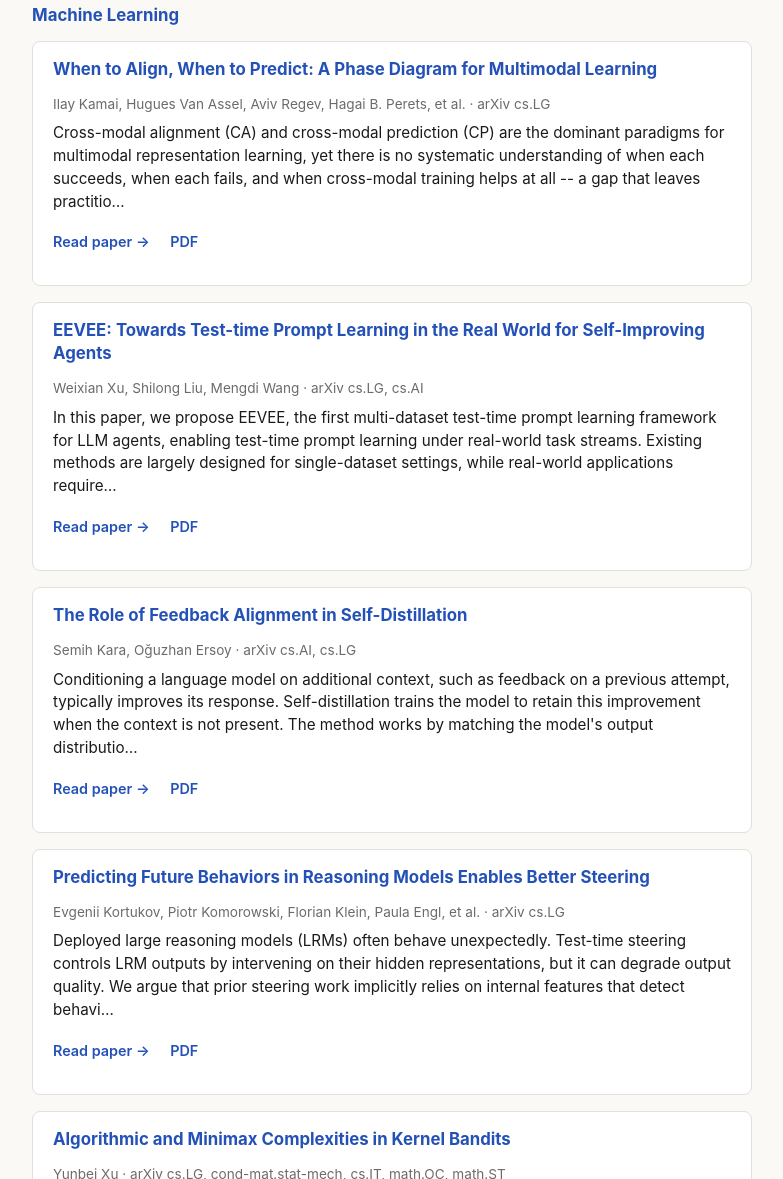
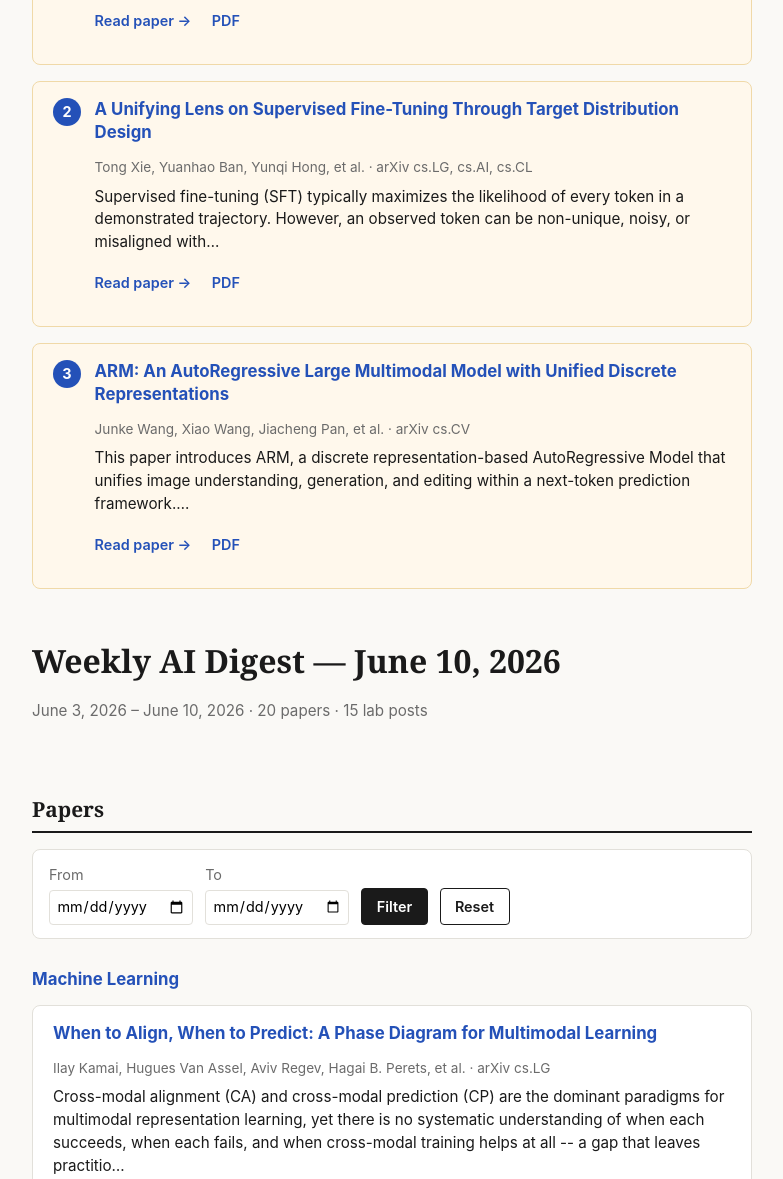
Before and after one commit to aidencc470/ai-research-digest, an Astro site: page / in a window 1280 px wide. Shown: the part 328-1507 px from the top of the page, without its empty margins (248-1031 px from the left). Built offline with nearby package versions, Linux system fonts and the light colour scheme; Astro itself is replaced by a stand-in of ours.

Commit message:
Add latest findings highlights and date filter for papers
Homepage now surfaces the 3 most recent papers with short summaries
above the full digest. Each issue page also gets a date-range filter
that hides paper categories outside the selected range.

```diff
--- /dev/null
+++ b/src/components/DateFilter.astro
@@ -0,0 +1,55 @@
+---
+---
+
+<div class="date-filter">
+  <label>
+    From
+    <input type="date" id="filter-from" />
+  </label>
+  <label>
+    To
+    <input type="date" id="filter-to" />
+  </label>
+  <button type="button" id="filter-apply">Filter</button>
+  <button type="button" id="filter-reset">Reset</button>
+</div>
+
+<script>
+  const fromInput = document.getElementById('filter-from') as HTMLInputElement;
+  const toInput = document.getElementById('filter-to') as HTMLInputElement;
+  const applyButton = document.getElementById('filter-apply');
+  const resetButton = document.getElementById('filter-reset');
+  const noResults = document.getElementById('no-results');
+
+  function applyFilter() {
+    const from = fromInput.value ? new Date(fromInput.value) : null;
+    const to = toInput.value ? new Date(toInput.value) : null;
+    if (to) to.setHours(23, 59, 59, 999);
+
+    const sections = document.querySelectorAll<HTMLElement>('.category-section');
+    let anySectionVisible = false;
+
+    sections.forEach((section) => {
+      let anyCardVisible = false;
+
+      section.querySelectorAll<HTMLElement>('.card[data-published]').forEach((card) => {
+        const published = new Date(card.dataset.published!);
+        const visible = (!from || published >= from) && (!to || published <= to);
+        card.style.display = visible ? '' : 'none';
+        if (visible) anyCardVisible = true;
+      });
+
+      section.style.display = anyCardVisible ? '' : 'none';
+      if (anyCardVisible) anySectionVisible = true;
+    });
+
+    if (noResults) noResults.hidden = anySectionVisible;
+  }
+
+  applyButton?.addEventListener('click', applyFilter);
+  resetButton?.addEventListener('click', () => {
+    fromInput.value = '';
+    toInput.value = '';
+    applyFilter();
+  });
+</script>
--- /dev/null
+++ b/src/components/HighlightCard.astro
@@ -0,0 +1,31 @@
+---
+import type { NormalizedItem } from '../../pipeline/types';
+
+interface Props {
+  paper: NormalizedItem;
+  rank: number;
+}
+
+const { paper, rank } = Astro.props;
+
+function truncate(text: string, maxLength: number): string {
+  if (text.length <= maxLength) return text;
+  return `${text.slice(0, maxLength).trimEnd()}…`;
+}
+---
+
+<article class="card highlight-card">
+  <span class="highlight-rank">{rank}</span>
+  <div class="highlight-body">
+    <h3><a href={paper.url} target="_blank" rel="noopener">{paper.title}</a></h3>
+    <p class="card-meta">
+      {paper.authors.slice(0, 3).join(', ')}{paper.authors.length > 3 ? ', et al.' : ''}
+      · arXiv {paper.tags.join(', ')}
+    </p>
+    {paper.summary && <p class="card-summary">{truncate(paper.summary, 180)}</p>}
+    <p class="card-links">
+      <a href={paper.url} target="_blank" rel="noopener">Read paper →</a>
+      {paper.pdfUrl && <a href={paper.pdfUrl} target="_blank" rel="noopener">PDF</a>}
+    </p>
+  </div>
+</article>
--- /dev/null
+++ b/src/components/IssueContent.astro
@@ -0,0 +1,56 @@
+---
+import type { CollectionEntry } from 'astro:content';
+import CategorySection from './CategorySection.astro';
+import PostCard from './PostCard.astro';
+import IssueNav from './IssueNav.astro';
+import DateFilter from './DateFilter.astro';
+
+interface Props {
+  issue: CollectionEntry<'issues'>['data'];
+  prev?: { slug: string; title: string };
+  next?: { slug: string; title: string };
+}
+
+const { issue, prev, next } = Astro.props;
+
+const totalPapers = Object.values(issue.papersByCategory).reduce(
+  (sum, papers) => sum + papers.length,
+  0,
+);
+
+const dateFormatter = new Intl.DateTimeFormat('en-US', {
+  month: 'long',
+  day: 'numeric',
+  year: 'numeric',
+});
+
+const startLabel = dateFormatter.format(new Date(issue.dateRange.start));
+const endLabel = dateFormatter.format(new Date(issue.dateRange.end));
+---
+
+<div class="issue-header">
+  <h1>{issue.title}</h1>
+  <p class="issue-meta">
+    {startLabel} – {endLabel} · {totalPapers} papers · {issue.labPosts.length} lab posts
+  </p>
+</div>
+
+{totalPapers > 0 && (
+  <section>
+    <h2 class="section-heading">Papers</h2>
+    <DateFilter />
+    <p id="no-results" class="no-results" hidden>No papers match this date range.</p>
+    {Object.entries(issue.papersByCategory).map(([category, papers]) => (
+      <CategorySection category={category} papers={papers} />
+    ))}
+  </section>
+)}
+
+{issue.labPosts.length > 0 && (
+  <section>
+    <h2 class="section-heading">Lab Announcements</h2>
+    {issue.labPosts.map((post) => <PostCard post={post} />)}
+  </section>
+)}
+
+<IssueNav prev={prev} next={next} />
--- a/src/components/PaperCard.astro
+++ b/src/components/PaperCard.astro
@@ -13,7 +13,7 @@ function truncate(text: string, maxLength: number): string {
 }
 ---
 
-<article class="card">
+<article class="card" data-published={paper.publishedDate}>
   <h3><a href={paper.url} target="_blank" rel="noopener">{paper.title}</a></h3>
   <p class="card-meta">
     {paper.authors.slice(0, 4).join(', ')}{paper.authors.length > 4 ? ', et al.' : ''}
--- a/src/layouts/IssueLayout.astro
+++ b/src/layouts/IssueLayout.astro
@@ -1,9 +1,7 @@
 ---
 import type { CollectionEntry } from 'astro:content';
 import BaseLayout from './BaseLayout.astro';
-import CategorySection from '../components/CategorySection.astro';
-import PostCard from '../components/PostCard.astro';
-import IssueNav from '../components/IssueNav.astro';
+import IssueContent from '../components/IssueContent.astro';
 
 interface Props {
   issue: CollectionEntry<'issues'>['data'];
@@ -12,45 +10,8 @@ interface Props {
 }
 
 const { issue, prev, next } = Astro.props;
-
-const totalPapers = Object.values(issue.papersByCategory).reduce(
-  (sum, papers) => sum + papers.length,
-  0,
-);
-
-const dateFormatter = new Intl.DateTimeFormat('en-US', {
-  month: 'long',
-  day: 'numeric',
-  year: 'numeric',
-});
-
-const startLabel = dateFormatter.format(new Date(issue.dateRange.start));
-const endLabel = dateFormatter.format(new Date(issue.dateRange.end));
 ---
 
 <BaseLayout title={issue.title}>
-  <div class="issue-header">
-    <h1>{issue.title}</h1>
-    <p class="issue-meta">
-      {startLabel} – {endLabel} · {totalPapers} papers · {issue.labPosts.length} lab posts
-    </p>
-  </div>
-
-  {totalPapers > 0 && (
-    <section>
-      <h2 class="section-heading">Papers</h2>
-      {Object.entries(issue.papersByCategory).map(([category, papers]) => (
-        <CategorySection category={category} papers={papers} />
-      ))}
-    </section>
-  )}
-
-  {issue.labPosts.length > 0 && (
-    <section>
-      <h2 class="section-heading">Lab Announcements</h2>
-      {issue.labPosts.map((post) => <PostCard post={post} />)}
-    </section>
-  )}
-
-  <IssueNav prev={prev} next={next} />
+  <IssueContent issue={issue} prev={prev} next={next} />
 </BaseLayout>
--- a/src/pages/index.astro
+++ b/src/pages/index.astro
@@ -1,26 +1,42 @@
 ---
 import { getCollection } from 'astro:content';
-import IssueLayout from '../layouts/IssueLayout.astro';
 import BaseLayout from '../layouts/BaseLayout.astro';
+import IssueContent from '../components/IssueContent.astro';
+import HighlightCard from '../components/HighlightCard.astro';
 
 const issues = await getCollection('issues');
 const sorted = [...issues].sort((a, b) => b.data.slug.localeCompare(a.data.slug));
 const latest = sorted[0];
 const previous = sorted[1];
+
+const topPapers = latest
+  ? Object.values(latest.data.papersByCategory)
+      .flat()
+      .sort((a, b) => new Date(b.publishedDate).getTime() - new Date(a.publishedDate).getTime())
+      .slice(0, 3)
+  : [];
 ---
 
+<BaseLayout title={latest ? latest.data.title : 'AI Research Digest'}>
   {
     latest ? (
-    <IssueLayout
+      <>
+        {topPapers.length > 0 && (
+          <section>
+            <h2 class="section-heading">Latest Findings</h2>
+            {topPapers.map((paper, index) => <HighlightCard paper={paper} rank={index + 1} />)}
+          </section>
+        )}
+        <IssueContent
           issue={latest.data}
           prev={previous ? { slug: previous.data.slug, title: previous.data.title } : undefined}
         />
+      </>
     ) : (
-    <BaseLayout title="AI Research Digest">
       <div class="issue-header">
         <h1>AI Research Digest</h1>
         <p class="issue-meta">No issues have been published yet. Check back soon.</p>
       </div>
-    </BaseLayout>
     )
   }
+</BaseLayout>
--- a/src/styles/global.css
+++ b/src/styles/global.css
@@ -148,6 +148,80 @@ a:hover {
   font-weight: 600;
 }
 
+.highlight-card {
+  display: flex;
+  gap: 0.85rem;
+  background: #fff8ec;
+  border-color: #f0d9a8;
+}
+
+.highlight-rank {
+  flex-shrink: 0;
+  width: 1.75rem;
+  height: 1.75rem;
+  border-radius: 50%;
+  background: var(--color-accent);
+  color: #fff;
+  font-weight: 700;
+  font-size: 0.9rem;
+  display: flex;
+  align-items: center;
+  justify-content: center;
+}
+
+.highlight-body {
+  flex: 1;
+  min-width: 0;
+}
+
+.date-filter {
+  display: flex;
+  align-items: flex-end;
+  flex-wrap: wrap;
+  gap: 0.75rem;
+  margin: 0 0 1.25rem;
+  padding: 0.85rem 1rem;
+  background: var(--color-card-bg);
+  border: 1px solid var(--color-border);
+  border-radius: 8px;
+  font-size: 0.9rem;
+}
+
+.date-filter label {
+  display: flex;
+  flex-direction: column;
+  gap: 0.25rem;
+  color: var(--color-muted);
+}
+
+.date-filter input[type='date'] {
+  font: inherit;
+  padding: 0.3rem 0.4rem;
+  border: 1px solid var(--color-border);
+  border-radius: 4px;
+}
+
+.date-filter button {
+  font: inherit;
+  font-weight: 600;
+  padding: 0.4rem 0.9rem;
+  border: 1px solid var(--color-text);
+  border-radius: 4px;
+  background: var(--color-text);
+  color: #fff;
+  cursor: pointer;
+}
+
+.date-filter button#filter-reset {
+  background: transparent;
+  color: var(--color-text);
+}
+
+.no-results {
+  color: var(--color-muted);
+  font-style: italic;
+}
+
 .issue-nav {
   display: flex;
   justify-content: space-between;
```
Lines whose indentation alone changed are shown as unchanged.
